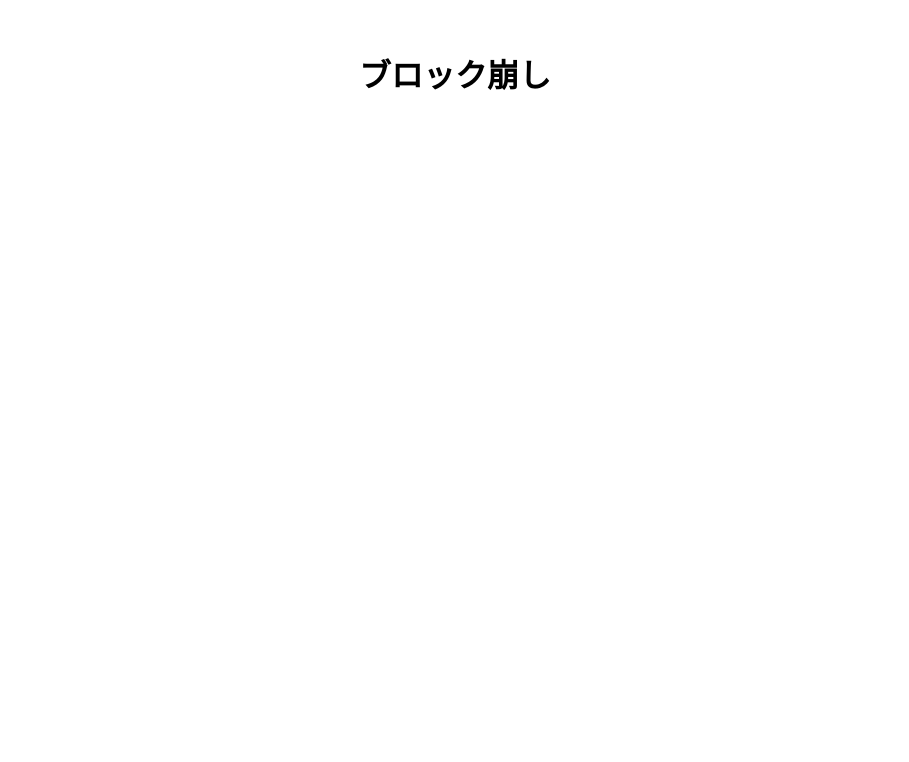
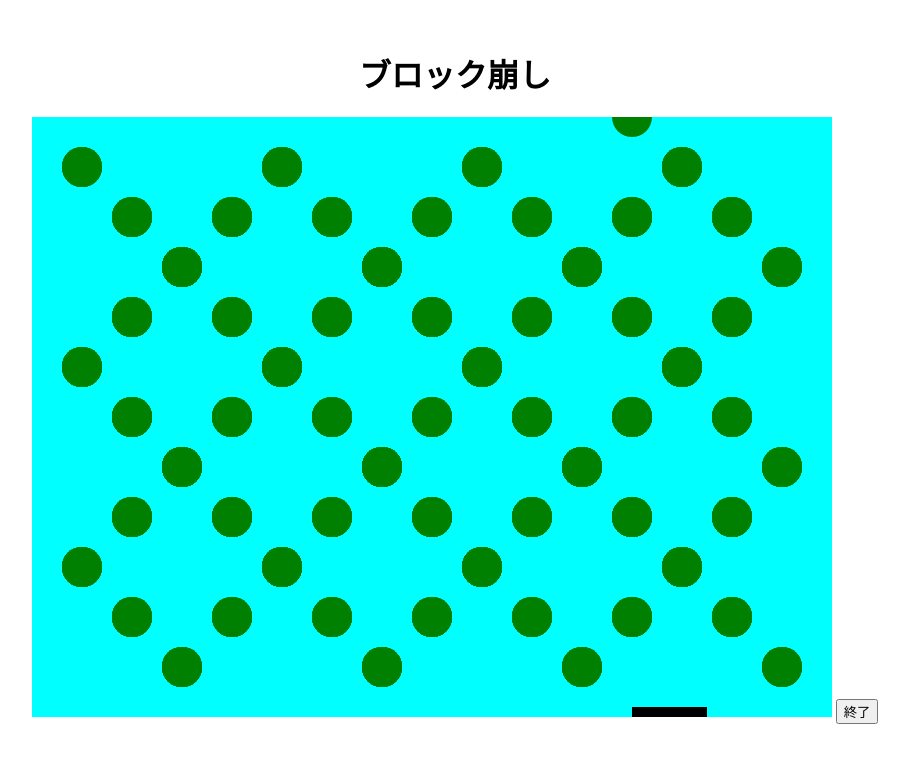
Before and after one commit to muratariku0903/JSPractice, a website built with webpack: page works/bbp/index.html in a window 1280 px wide. Shown: the whole page, without its empty margins (185-1094 px from the left). Built offline with nearby package versions, Linux system fonts and the light colour scheme.

Commit message:
classfying bbp

```diff
--- a/works/bbp/index.html
+++ b/works/bbp/index.html
@@ -11,7 +11,8 @@
 
     <body>
         <h1>ブロック崩し</h1>
-        <canvas id="board"></canvas>
+        <canvas id="board" width="800" height="600" style="background-color:aqua"></canvas>
+        <button id="end_btn">終了</button>
         <script src="./assets/scripts/bundle.js"></script>
     </body>
 
--- a/works/bbp/package.json
+++ b/works/bbp/package.json
@@ -6,8 +6,10 @@
     "main": "index.js",
     "scripts": {
         "test": "echo \"Error: no test specified\" && exit 1",
-        "build": "webpack --mode=development",
-        "start": "webpack serve --mode=development"
+        "build": "npx webpack",
+        "start": "npx webpack serve",
+        "watch": "npx webpack --watch",
+        "dev": "npx webpack-dev-server"
     },
     "author": "",
     "license": "ISC",
--- a/works/bbp/src/scripts/app.ts
+++ b/works/bbp/src/scripts/app.ts
@@ -1,7 +1,12 @@
-import Board from './controller/Board';
+import BbpController from './controller/Bbp';
 
 
-const board = document.getElementById('board');
+const board = document.getElementById('board') as HTMLCanvasElement;
+const endBtn = document.getElementById('end_btn');
 
-const boardController = new Board();
-boardController.start();
+const bbpController = new BbpController(board);
+bbpController.start();
+document.addEventListener('keydown', (e: KeyboardEvent) => bbpController.keyDownHandler(e), false);
+document.addEventListener('keyup', (e: KeyboardEvent) => bbpController.keyUpHandler(e), false);
+
+endBtn?.addEventListener('click', () => bbpController.end());
--- /dev/null
+++ b/works/bbp/src/scripts/controller/Bbp.ts
@@ -0,0 +1,113 @@
+import Ball from '../view/Ball';
+import BbpView from '../view/Bbp';
+import Paddle from '../view/Paddle';
+
+// 外部からの入力値を元にモデルとビューを制御する
+// こいつがそれぞれのコンポーネントをプロパティにセットするのもアリなのかな
+class BbpController {
+    private board: HTMLCanvasElement;
+    private cw: number;
+    private ch: number;
+    private keyRightPressed: boolean = false;
+    private keyLeftPressed: boolean = false;
+    private ball: Ball;
+    private paddle: Paddle;
+    private timerId: NodeJS.Timer | null = null;
+
+    constructor(board: HTMLCanvasElement) {
+        this.board = board;
+        this.cw = board.width;
+        this.ch = board.height;
+        this.paddle = new Paddle(board);
+        this.ball = new Ball(board);
+    }
+
+    // ゲームを開始
+    public start() {
+        console.log('start');
+        this.timerId = setInterval(() => this.draw(), 10);
+    }
+
+
+    // ゲームを終了
+    public end() {
+        console.log('end');
+        if (this.timerId) clearInterval(this.timerId);
+    }
+
+    private draw() {
+        this.drawBall();
+        this.drawPaddle();
+    }
+
+    public keyDownHandler(e: KeyboardEvent): void {
+        if (e.key == 'Right' || e.key == 'ArrowRight') {
+            this.keyRightPressed = true;
+        } else if (e.key == 'Left' || e.key == 'ArrowLeft') {
+            this.keyLeftPressed = true;
+        }
+    }
+
+    public keyUpHandler(e: KeyboardEvent): void {
+        if (e.key == 'Right' || e.key == 'ArrowRight') {
+            this.keyRightPressed = false
+        } else if (e.key == 'Left' || e.key == 'ArrowLeft') {
+            this.keyLeftPressed = false
+        }
+    }
+
+    private drawBall(): void {
+        if (this.isBallConflictX()) {
+            this.ball.reverseDX();
+        }
+        if (this.isBallConflictY()) {
+            this.ball.reverseDY();
+        }
+
+        this.ball.draw();
+
+        this.ball.updateX();
+        this.ball.updateY();
+    }
+
+    private drawPaddle(): void {
+        if (this.keyRightPressed && !this.isPaddleConflictRight()) {
+            this.paddle.moveRight();
+        }
+
+        if (this.keyLeftPressed && !this.isPaddingConflictLeft()) {
+            this.paddle.moveLeft();
+        }
+
+        this.paddle.draw();
+    }
+
+    private isBallConflictX(): boolean {
+        const x = this.ball.getX();
+        const dx = this.ball.getDX();
+        const r = this.ball.getR();
+
+        return x + dx > this.cw - r || x + dx < r;
+    }
+
+    private isBallConflictY(): boolean {
+        const y = this.ball.getY();
+        const dy = this.ball.getDY();
+        const r = this.ball.getR();
+
+        return y + dy > this.ch - r || y + dy < r;
+    }
+
+    private isPaddleConflictRight(): boolean {
+        const x = this.paddle.getX();
+        const w = this.paddle.getW();
+
+        return x >= this.cw - w;
+    }
+
+    private isPaddingConflictLeft(): boolean {
+        return this.paddle.getX() <= 0;
+    }
+}
+
+export default BbpController;
--- a/works/bbp/src/scripts/controller/Board.ts
+++ /dev/null
@@ -1,14 +0,0 @@
-class Board {
-
-    // ゲームを開始
-    public start() {
-
-    }
-
-    // ゲームを終了
-    public end() {
-
-    }
-}
-
-export default Board;
--- /dev/null
+++ b/works/bbp/src/scripts/model/Bbp.ts
@@ -0,0 +1,5 @@
+class Bbp {
+
+}
+
+export default Bbp;
--- /dev/null
+++ b/works/bbp/src/scripts/view/Ball.ts
@@ -0,0 +1,84 @@
+class Ball {
+    private ctx: CanvasRenderingContext2D;
+    private x: number = 600;
+    private dx: number = 50;
+    private y: number = 0;
+    private dy: number = 50;
+    private r: number = 20;
+    private bgc: string = "green";
+
+    constructor(board: HTMLCanvasElement) {
+        const ctx = board.getContext('2d');
+        if (ctx) {
+            this.ctx = ctx;
+        } else {
+            throw ('フィールドが設定されていません。');
+        }
+    }
+
+    public draw(): void {
+        this.ctx.beginPath();
+        this.ctx.arc(this.x, this.y, this.r, 0, Math.PI * 2, false);
+        this.ctx.fillStyle = this.bgc;
+        this.ctx.fill();
+        this.ctx.closePath();
+    }
+
+    public reverseDX(): void {
+        this.setDX(-1 * this.getDX());
+    }
+
+    public reverseDY(): void {
+        this.setDY(-1 * this.getDY());
+    }
+
+    public updateX(): void {
+        this.setX(this.x + this.dx);
+    }
+
+    public updateY(): void {
+        this.setY(this.y + this.dy);
+    }
+
+    public getX(): number {
+        return this.x;
+    }
+
+    public setX(x: number) {
+        this.x = x;
+    }
+
+    public getY(): number {
+        return this.y;
+    }
+
+    public setY(y: number) {
+        this.y = y;
+    }
+
+    public getDX(): number {
+        return this.dx;
+    }
+
+    public setDX(dx: number): void {
+        this.dx = dx;
+    }
+
+    public getDY(): number {
+        return this.dy;
+    }
+
+    public setDY(dy: number): void {
+        this.dy = dy;
+    }
+
+    public getR(): number {
+        return this.r;
+    }
+
+    public setR(r: number): void {
+        this.r = r;
+    }
+}
+
+export default Ball;
--- /dev/null
+++ b/works/bbp/src/scripts/view/Bbp.ts
@@ -0,0 +1,109 @@
+import Ball from "./Ball";
+import Paddle from "./Paddle";
+
+class BbpView {
+    // カンバスの大きさは一番親クラスであるこいつが管理する
+    private board: HTMLCanvasElement;
+    private canvasWidth: number;
+    private canvasHeight: number;
+    private ctx: CanvasRenderingContext2D;
+    // 描画される図形はカンバスの領域内じゃないとダメ
+    // ボールは外部から受け取った方が良いかもしれない（ボールクラスを作るかも）
+
+    // これらをコンストラクで初期化すれば良いかもしれない
+    // private Ball　状態として管理したい
+    private ball: Ball;
+
+    private paddle: Paddle;
+
+    // board
+    private boardTop: number = 0;
+    private boardLeft: number = 0;
+    private boardWidth: number = 600;
+    private boardHeight: number = 400;
+    private boardBackgroundColor: string = "gray";
+
+
+    constructor(board: HTMLCanvasElement) {
+        this.board = board;
+        this.canvasWidth = board.width;
+        this.canvasHeight = board.height;
+        this.ball = new Ball(board);
+        this.paddle = new Paddle(board);
+        const ctx = board.getContext('2d');
+        if (ctx) {
+            this.ctx = ctx;
+        } else {
+            throw ('error');
+        }
+    }
+
+    public createBoard(): void {
+        console.log('create board');
+        this.ctx.beginPath();
+        this.ctx.rect(this.boardTop, this.boardLeft, this.boardWidth, this.boardHeight);
+        this.ctx.fillStyle = this.boardBackgroundColor;
+        this.ctx.fill();
+        this.ctx.closePath();
+    }
+
+    public moveBall(): void {
+        setInterval(() => this.drawBall(), 1000);
+    }
+
+    public setPaddle(): void {
+        this.paddle.draw();
+    }
+
+    private drawBall() {
+        if (this.isConflictX()) {
+            this.ball.reverseDX();
+        }
+        if (this.isConflictY()) {
+            this.ball.reverseDY();
+        }
+
+        this.ball.draw();
+
+        this.ball.updateX();
+        this.ball.updateY();
+    }
+
+    private isConflictX(): boolean {
+        const x = this.ball.getX();
+        const dx = this.ball.getDX();
+        const r = this.ball.getR();
+
+        return x + dx > this.canvasWidth - r || x + dx < r;
+    }
+
+    private isConflictY(): boolean {
+        const y = this.ball.getY();
+        const dy = this.ball.getDY();
+        const r = this.ball.getR();
+
+        return y + dy > this.canvasHeight - r || y + dy < r;
+    }
+
+    public setBoardTop(top: number): void {
+        this.boardTop = top;
+    }
+
+    public setBoardLeft(left: number): void {
+        this.boardLeft = left;
+    }
+
+    public setBoardWidth(width: number): void {
+        this.boardWidth = width;
+    }
+
+    public setBoardHeight(height: number): void {
+        this.boardHeight = height;
+    }
+
+    public setBoardBackgroundColor(bgColor: string): void {
+        this.boardBackgroundColor = bgColor;
+    }
+}
+
+export default BbpView;
--- /dev/null
+++ b/works/bbp/src/scripts/view/Paddle.ts
@@ -0,0 +1,76 @@
+// 動位置を設定するのと描画はタイミングを統一させる
+// バラバラなタイミングでやると処理がわからなくなる
+
+class Paddle {
+    private ctx: CanvasRenderingContext2D;
+    private x: number = 600;
+    private dx: number = 50;
+    private y: number = 0;
+    private w: number = 75;
+    private h: number = 10;
+    private bgc: string = "black";
+
+    constructor(board: HTMLCanvasElement) {
+        this.y = board.height;
+        const ctx = board.getContext('2d');
+        if (ctx) {
+            this.ctx = ctx;
+        } else {
+            throw ('フィールドが設定されていません。');
+        }
+    }
+
+    public draw() {
+        this.ctx.beginPath();
+        this.ctx.rect(this.x, this.y - this.h, this.w, this.h);
+        this.ctx.fillStyle = this.bgc;
+        this.ctx.fill();
+        this.ctx.closePath();
+    }
+
+    public moveRight(): void {
+        this.setX(this.x + this.dx);
+    }
+
+    public moveLeft(): void {
+        this.setX(this.x - this.dx);
+    }
+
+    public getX(): number {
+        return this.x;
+    }
+
+    public setX(x: number): void {
+        this.x = x;
+    }
+
+    public getY(): number {
+        return this.y;
+    }
+
+    public setY(y: number): void {
+        this.y = y;
+    }
+
+    public getDX(): number {
+        return this.dx;
+    }
+
+    public setDX(dx: number): void {
+        this.dx = dx;
+    }
+
+    public getW(): number {
+        return this.w;
+    }
+
+    public setW(w: number): void {
+        this.w = w;
+    }
+
+    public setH(h: number): void {
+        this.h = h;
+    }
+}
+
+export default Paddle;
--- a/works/bbp/webpack.config.cjs
+++ b/works/bbp/webpack.config.cjs
@@ -1,6 +1,7 @@
 const path = require('path');
 
 module.exports = {
+    mode: 'development',
     entry: { bundle: './src/scripts/app.ts' },
     output: {
         path: path.join(__dirname, 'assets/scripts'),
```
Also changed, not shown: works/bbp/assets/scripts/bundle.js (+29 -9 lines), works/bbp/src/scripts/model/Board.ts (deleted), works/bbp/src/scripts/view/Board.ts (deleted).
